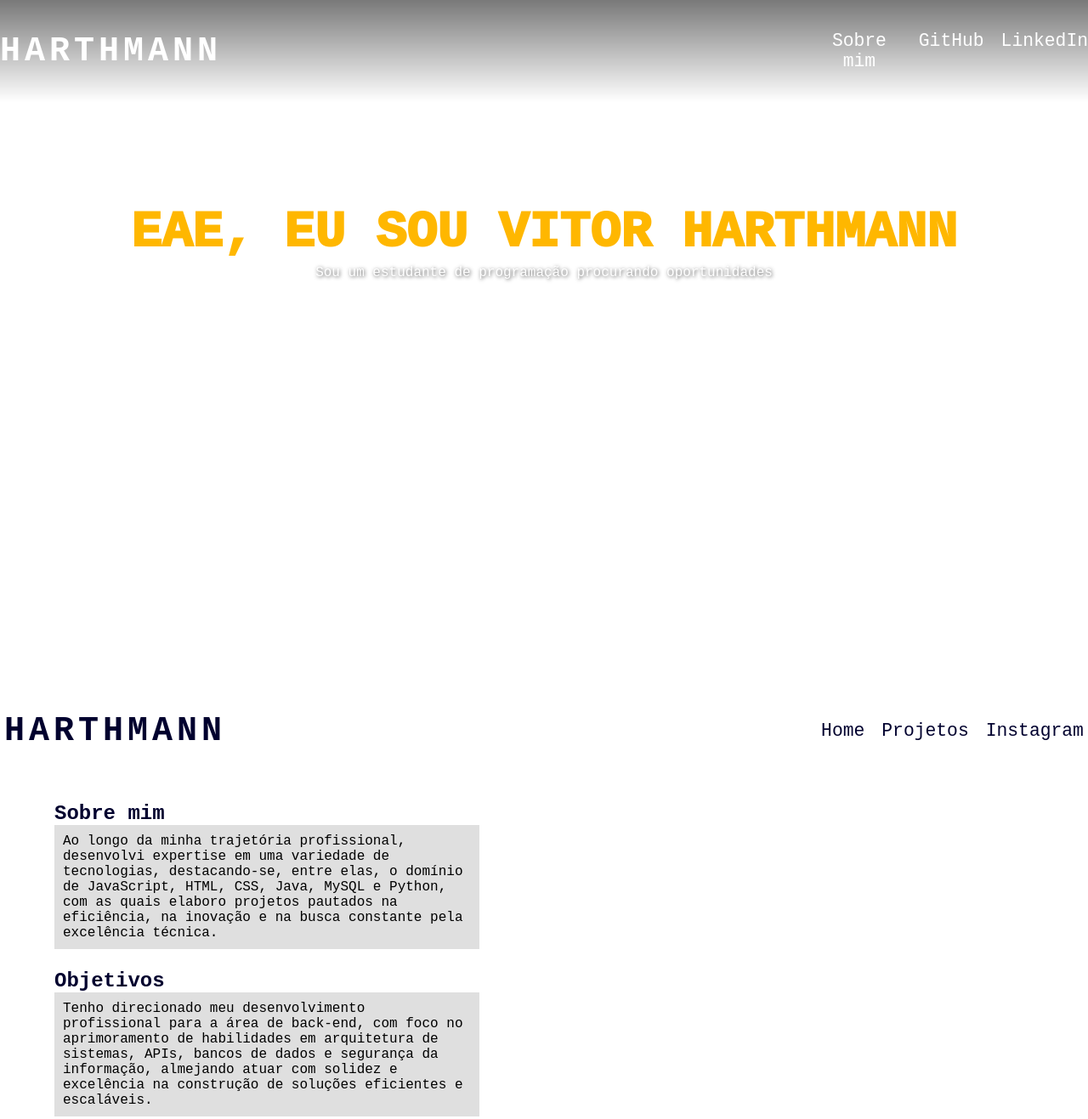
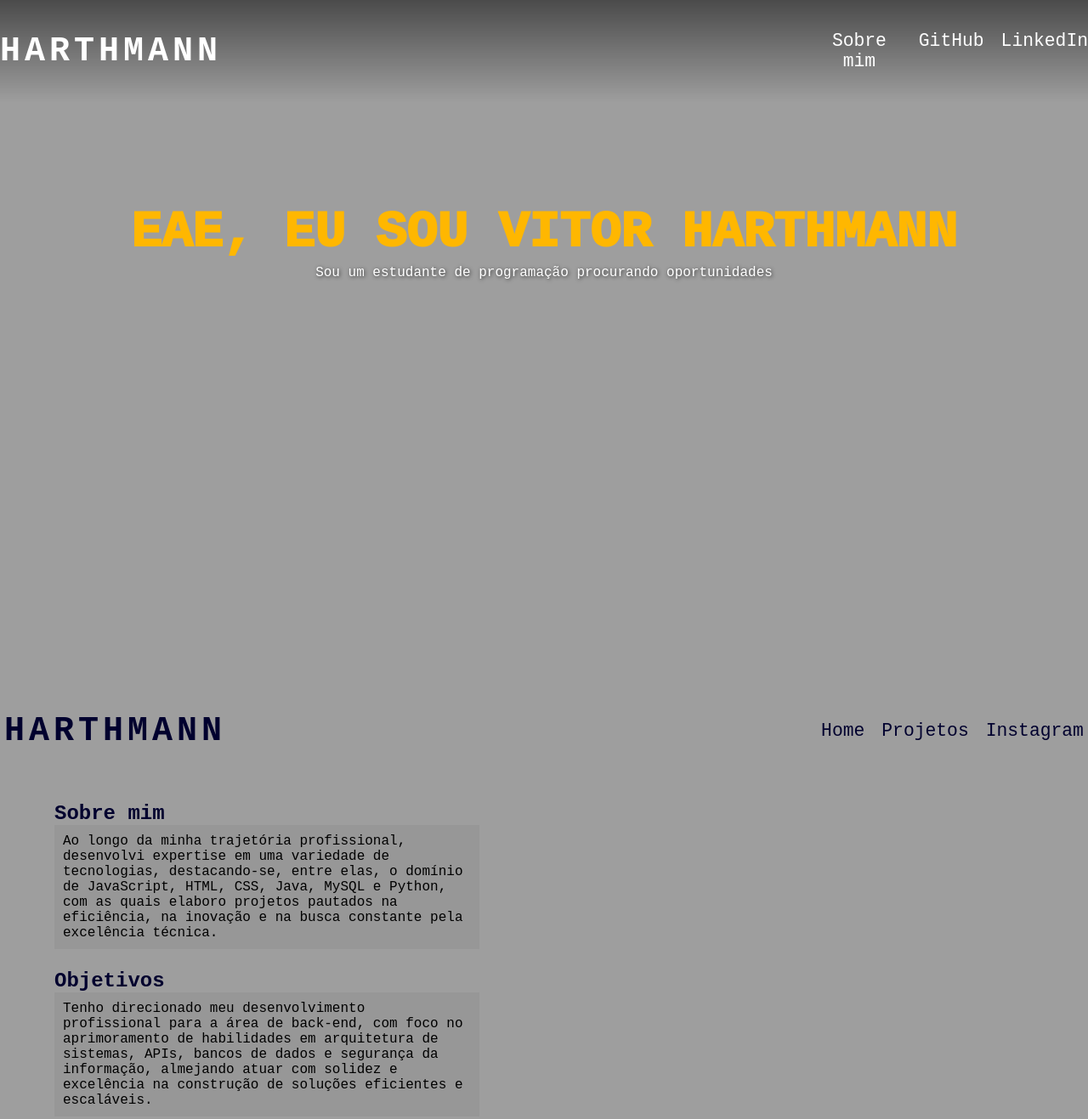
Before and after one commit to devVHarthmann/PortfolioHarthmann, a plain HTML site: page index.html in a window 1280 px wide. Shown: the whole page at 85% size. Drawn offline with nearby package versions, Linux system fonts and the light colour scheme; the site is published under a folder, as on GitHub Pages, so addresses that start at the root find nothing.

Commit message:
Update style.css

```diff
--- a/CSS/style.css
+++ b/CSS/style.css
@@ -13,7 +13,7 @@ body {
 
 #teste {
     width: 100vw;
-    background-image: url(/img/HomePc.webp);
+    background-image: url(../img/HomePc.webp);
     background-size: cover;
     background-position: center;
     background-repeat: no-repeat;
@@ -246,7 +246,7 @@ a:hover {
 
 #sobreMain {
     width: 100vw;
-    background-image: url(/img/SobrePc.webp);
+    background-image: url(../img/SobrePc.webp);
     background-size: cover;
     background-position: center;
     background-repeat: no-repeat;
```
